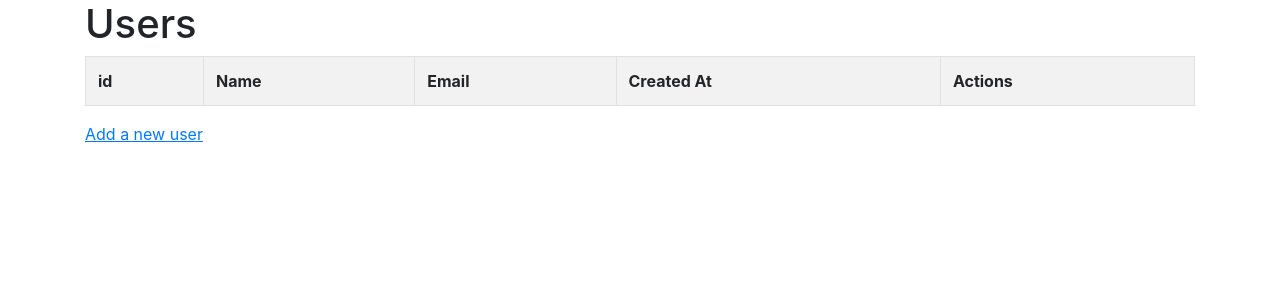
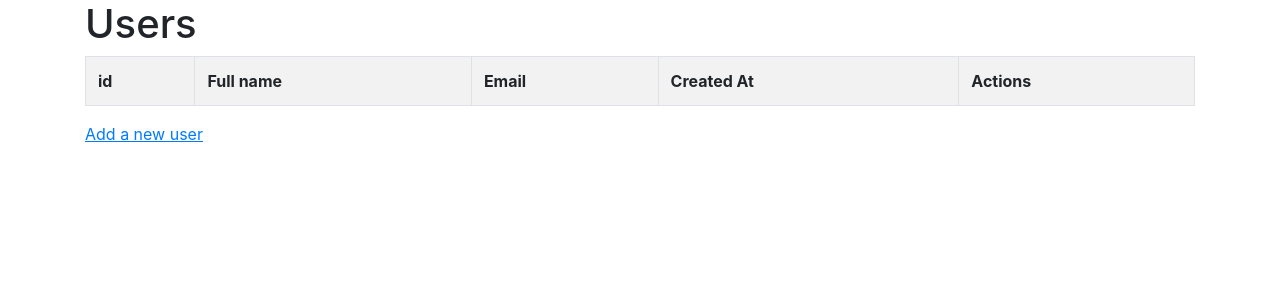
Before and after one commit to SquibblyDee/semirestful_users, a Django app: template apps/semirestful_users_app/templates/semirestful_users_app/users.html in a window 1280 px wide. Shown: the top 300 px of the page. Run offline with Django 3.2, Linux system fonts and the light colour scheme; the template is opened without the code that fills it, so the values that code supplies are empty; some libraries are stand-ins or nearby versions.

Commit message:
HTML cleaned up

```diff
--- a/apps/semirestful_users_app/models.py
+++ b/apps/semirestful_users_app/models.py
@@ -1,6 +1,8 @@
 from __future__ import unicode_literals
 from django.db import models
 # Create your models here.
+
+# This class handles all of the validation for our forms on submit
 class UserManager(models.Manager):
     def basic_validator(self, postData):
         errors = {}
@@ -12,6 +14,7 @@ class UserManager(models.Manager):
             errors["email"] = "Email needs to have an @"
         return errors
 
+# This is our table
 class User(models.Model):
     name = models.CharField(max_length=255)
     email = models.CharField(max_length=255)
--- a/apps/semirestful_users_app/templates/semirestful_users_app/edit.html
+++ b/apps/semirestful_users_app/templates/semirestful_users_app/edit.html
@@ -13,6 +13,8 @@
 </head>
 <body>
     <div class="container">
+        <!-- Query object is a single dict found by id via views.py -->
+        <!-- Default field value set to it's existing data from the DB -->
         {% for row in query %}
             <h1>Edit User {{row.id}}</h1>
             <form action="/users/update", method="post">
--- a/apps/semirestful_users_app/templates/semirestful_users_app/new.html
+++ b/apps/semirestful_users_app/templates/semirestful_users_app/new.html
@@ -12,6 +12,7 @@
 <body>
     <div class="container">
         <h1>Add a new user</h1>
+        <!-- Form to request user data for addition to the database after validation -->
         <form action="users/create" method="post">
             {% csrf_token %}
             <div class="form-group">
--- a/apps/semirestful_users_app/templates/semirestful_users_app/show.html
+++ b/apps/semirestful_users_app/templates/semirestful_users_app/show.html
@@ -10,6 +10,8 @@
     <link rel="stylesheet" href="{% static '/semirestful_users_app/css/styles.css' %}">
 </head>
 <body>
+    <!-- Display all the key's values in our query object which  -->
+    <!-- has been filtered to just a single dict by id via views.py -->
     {% for row in query %}
         <h1>User {{row.id}}</h1>
         <h3>Full Name: {{row.name}}</h3>
--- a/apps/semirestful_users_app/templates/semirestful_users_app/users.html
+++ b/apps/semirestful_users_app/templates/semirestful_users_app/users.html
@@ -12,15 +12,16 @@
 <body>
     <div class="container">
         <h1>Users</h1>
-
+        <!-- This is the table that holds all our user data -->
         <table class="table table-striped table-bordered">
             <tr>
                 <th scope="col">id</th>
-                <th scope="col">Name</th>
+                <th scope="col">Full name</th>
                 <th scope="col">Email</th>
                 <th scope="col">Created At</th>
                 <th scope="col">Actions</th>
             </tr>
+            <!-- For every dict in our query object print a <td> with the id, name, email, and created at data -->
             {% for row in query %}
                 <tr>
                     <td>{{row.id}}</td>
--- a/apps/semirestful_users_app/views.py
+++ b/apps/semirestful_users_app/views.py
@@ -12,7 +12,7 @@ def users(request):
     return render(request,'semirestful_users_app/users.html', { "query" : query }, {'id' : id})
 
 def show(request, id):
-    query = User.objects.values('id')
+    # query = User.objects.values('id')
     query = User.objects.filter(id=id).values
     return render(request,'semirestful_users_app/show.html', { "query" : query })
 
--- a/semirestful_users/urls.py
+++ b/semirestful_users/urls.py
@@ -18,5 +18,6 @@ from django.contrib import admin
 
 urlpatterns = [
     url(r'^admin/', admin.site.urls),
+    # This is our one pattern on the project level as all routes lie behind /users
     url(r'^users', include('apps.semirestful_users_app.urls')),
 ]
```
Also changed, not shown: db.sqlite3.
